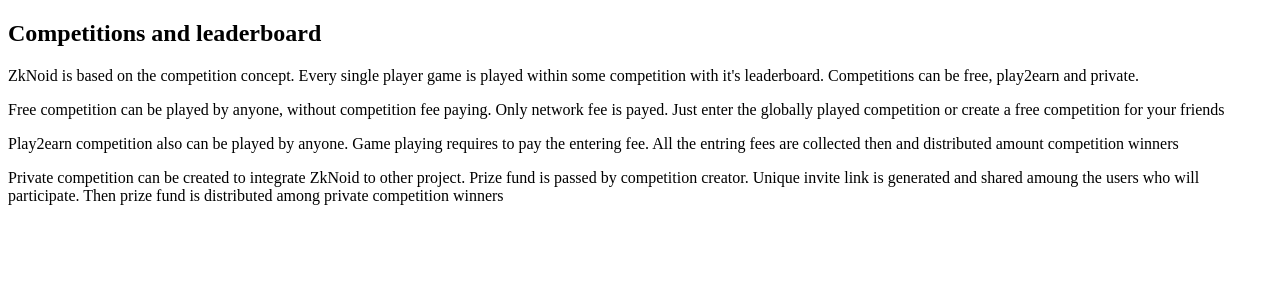
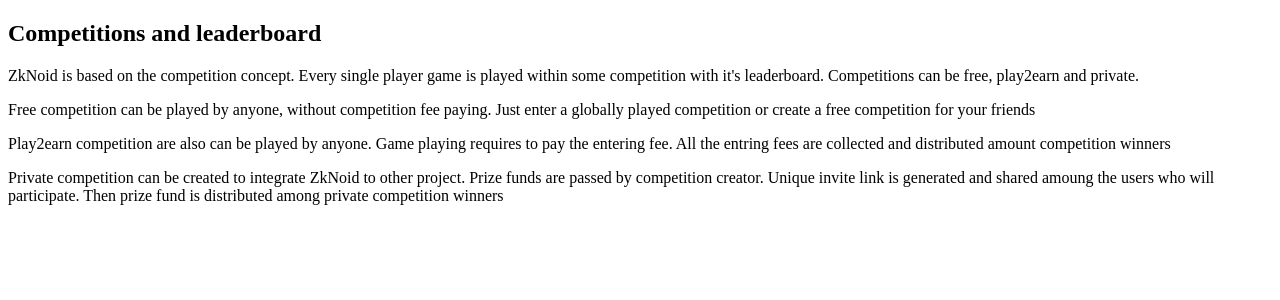
Before and after one commit to ZkNoid/docs, a Next.js app: page /docs/competitions in a window 1280 px wide. Shown: the top 300 px of the page. Built offline with nearby package versions, Linux system fonts and the light colour scheme.

Commit message:
Fixed typos

```diff
--- a/pages/docs/competitions.mdx
+++ b/pages/docs/competitions.mdx
@@ -9,10 +9,10 @@
 Competitions can be free, play2earn and private.
 
 Free competition can be played by anyone, without competition fee paying.
-Only network fee is payed. Just enter the globally played competition or create a free competition for your friends
+Just enter a globally played competition or create a free competition for your friends
 
-Play2earn competition also can be played by anyone. Game playing requires to pay the entering fee.
-All the entring fees are collected then and distributed amount competition winners
+Play2earn competition are also can be played by anyone. Game playing requires to pay the entering fee.
+All the entring fees are collected and distributed amount competition winners
 
-Private competition can be created to integrate ZkNoid to other project. Prize fund is passed by competition creator.
+Private competition can be created to integrate ZkNoid to other project. Prize funds are passed by competition creator.
 Unique invite link is generated and shared amoung the users who will participate. Then prize fund is distributed among private competition winners
```
